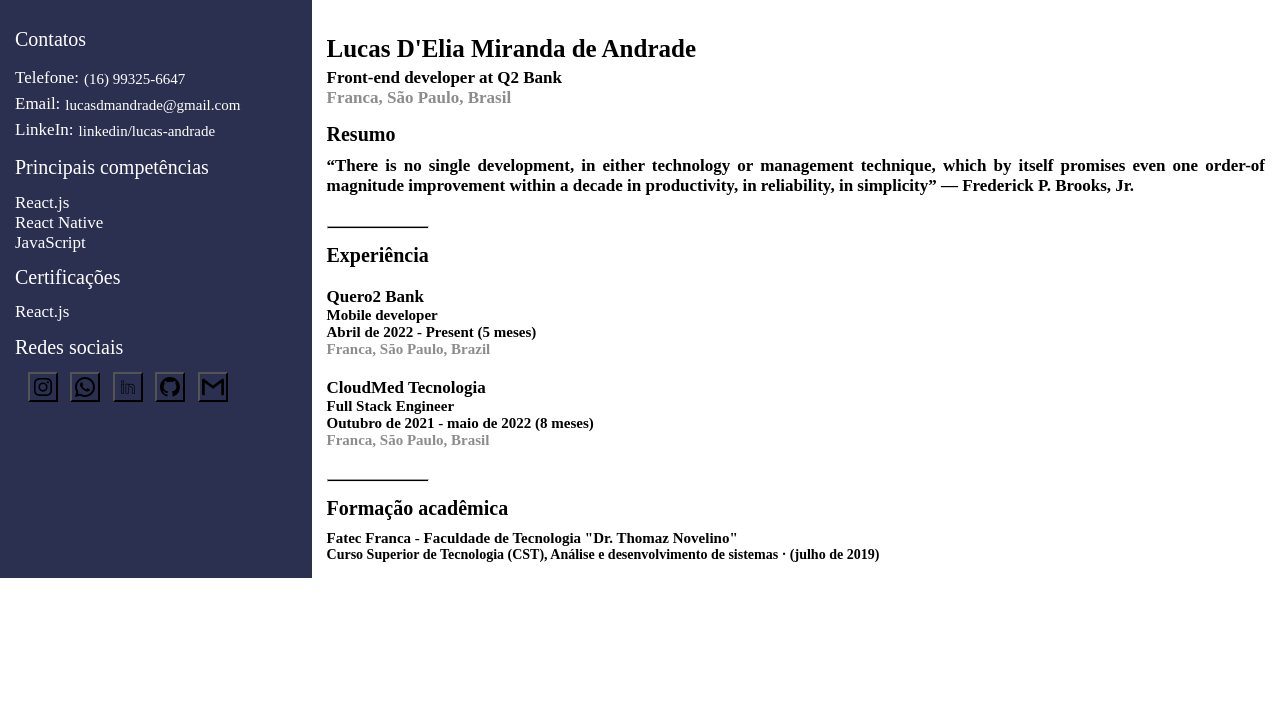
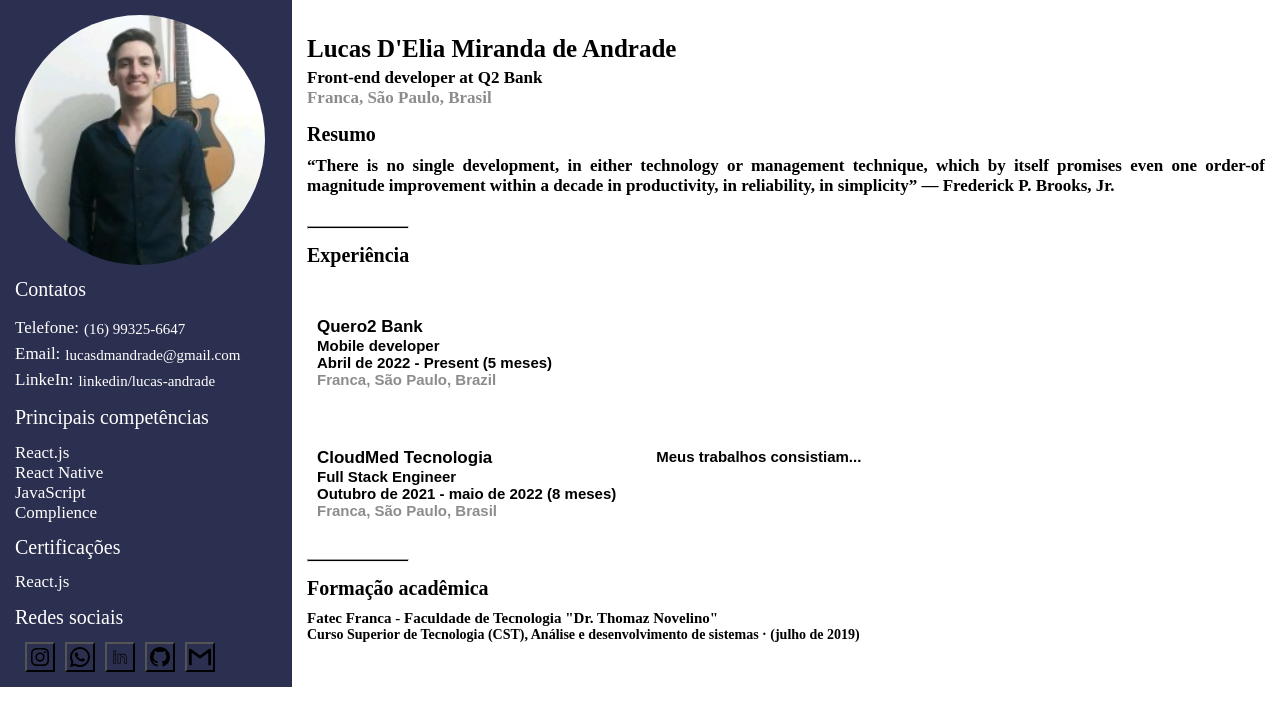
Before and after one commit to lucasdmandrade/LandingCurriculum, a React (Create React App) app: page / in a window 1280 px wide. Shown: the top 726 px of the page. Built offline with nearby package versions, Linux system fonts and the light colour scheme.

Commit message:
add photo

```diff
--- a/src/components/Home/Content/index.tsx
+++ b/src/components/Home/Content/index.tsx
@@ -9,6 +9,8 @@
   Divisor,
   ExperienceComplement,
   ExperienceContainer,
+  ExperienceContainerDescritiveText,
+  ExperienceContainerResumeText,
   ExperienceDescription,
   ExperienceTitle,
 } from "./styles";
@@ -37,7 +39,13 @@
 
       <ContentTitle>Experiência</ContentTitle>
 
-      <ExperienceContainer>
+      <ExperienceContainer
+        onClick={() => {
+          window.location.href =
+            "https://play.google.com/store/apps/details?id=br.com.quero2pay.q2bank";
+        }}
+      >
+        <ExperienceContainerResumeText>
           <ExperienceTitle>Quero2 Bank</ExperienceTitle>
           <ExperienceDescription>Mobile developer</ExperienceDescription>
           <ExperienceComplement>
@@ -46,9 +54,15 @@
           <ExperienceComplement isSmokly>
             Franca, São Paulo, Brazil
           </ExperienceComplement>
+        </ExperienceContainerResumeText>
       </ExperienceContainer>
 
-      <ExperienceContainer>
+      <ExperienceContainer
+        onClick={() => {
+          window.location.href = "https://biodoc.com.br/";
+        }}
+      >
+        <ExperienceContainerResumeText>
           <ExperienceTitle>CloudMed Tecnologia</ExperienceTitle>
           <ExperienceDescription>Full Stack Engineer</ExperienceDescription>
           <ExperienceComplement>
@@ -57,6 +71,14 @@
           <ExperienceComplement isSmokly>
             Franca, São Paulo, Brasil
           </ExperienceComplement>
+        </ExperienceContainerResumeText>
+        <ExperienceContainerDescritiveText>
+          <ExperienceComplement>
+            {" "}
+            Meus trabalhos consistiam...
+          </ExperienceComplement>
+        </ExperienceContainerDescritiveText>
+        <ExperienceContainerDescritiveText></ExperienceContainerDescritiveText>
       </ExperienceContainer>
 
       <Divisor />
--- a/src/components/Home/Content/styles.ts
+++ b/src/components/Home/Content/styles.ts
@@ -39,7 +39,30 @@
   font-size: 20px;
 `;
 
-export const ExperienceContainer = styled.div`
+export const ExperienceContainer = styled.button`
+  display: flex;
+  margin: 20px 0 0 0;
+  padding: 10px;
+  border-style: none;
+  background-color: transparent;
+  text-align: left;
+
+  &:hover {
+    cursor: pointer;
+    background-color: rgba(0, 0, 0, 0.1);
+    border-radius: 25px;
+  }
+`;
+
+export const ExperienceContainerDescritiveText = styled.div`
+  display: flex;
+  flex-direction: column;
+  margin: 20px 0 0 40px;
+`;
+
+export const ExperienceContainerResumeText = styled.div`
+  display: flex;
+  flex-direction: column;
   margin: 20px 0 0 0;
 `;
 
--- a/src/components/Home/SideBar/index.tsx
+++ b/src/components/Home/SideBar/index.tsx
@@ -1,4 +1,5 @@
 import React from "react";
+import PersonalPhoto from "../../../assets/personalPhoto.jpg";
 import InstagramIcon from "../../../assets/instagramIcon.svg";
 import whatsappIcon from "../../../assets/whatsappIcon.svg";
 import linkedinIcon from "../../../assets/linkedinIcon.svg";
@@ -13,11 +14,14 @@
   Content,
   SocialIconsButton,
   SocialIconsContent,
+  PeronalPhoto,
 } from "./styles";
 
 const SideBar = () => {
   return (
     <Container>
+      <PeronalPhoto src={PersonalPhoto} alt="Instagram Logo" />
+
       <ContainerTitle>Contatos</ContainerTitle>
 
       <ContactsContent>
@@ -44,6 +48,7 @@
       <ContentTitle>React.js</ContentTitle>
       <ContentTitle>React Native</ContentTitle>
       <ContentTitle>JavaScript</ContentTitle>
+      <ContentTitle>Complience</ContentTitle>
 
       <ContainerTitle>Certificações</ContainerTitle>
       <ContentTitle>React.js</ContentTitle>
--- a/src/components/Home/SideBar/styles.ts
+++ b/src/components/Home/SideBar/styles.ts
@@ -3,7 +3,7 @@
 export const Container = styled.div`
   display: flex;
   flex-direction: column;
-  width: 30%;
+  width: 350px;
   background-color: #2c3050;
   margin: 0;
   padding: 15px;
@@ -13,6 +13,11 @@
     color: #ffffff;
     text-decoration: none;
   }
+`;
+
+export const PeronalPhoto = styled.img`
+  width: 250px;
+  border-radius: 50%;
 `;
 
 export const ContainerTitle = styled.h1`
```
Also changed, not shown: src/assets/personalPhoto.jpg (added). Lines whose indentation alone changed are shown as unchanged.
